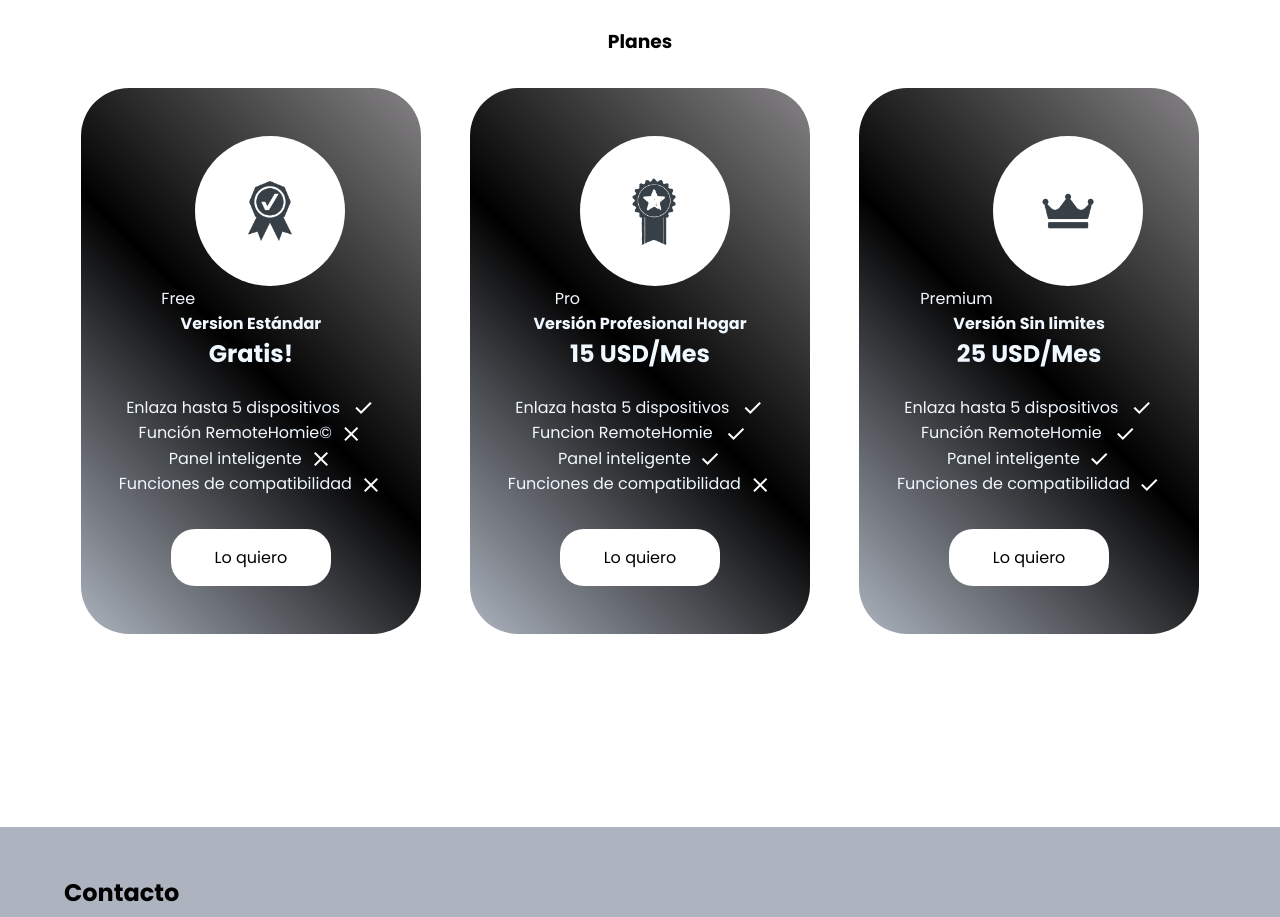
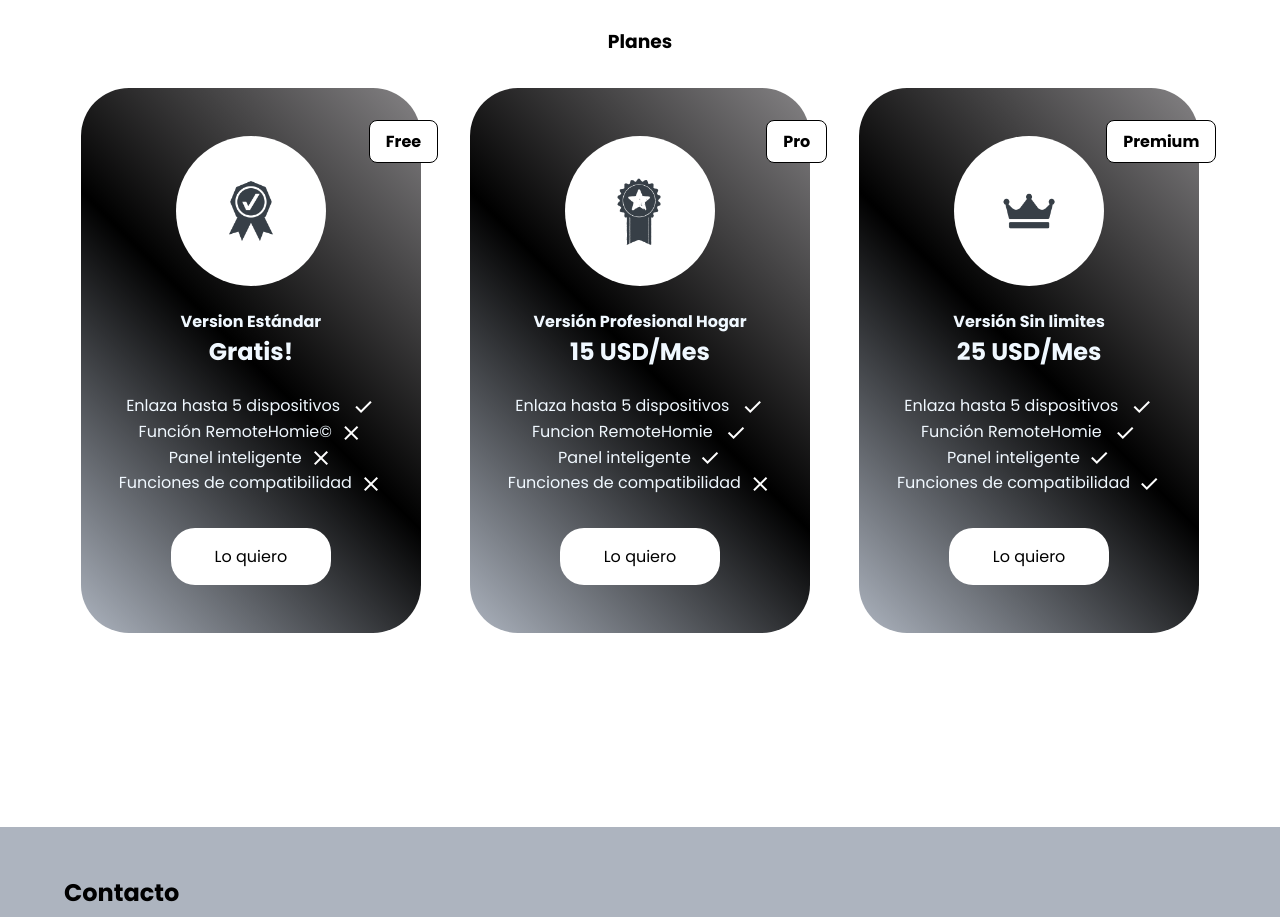
Before and after one commit to sen6eii/obligatoriodweb2, a plain HTML site: page index.html in a window 1280 px wide. Shown: the part 1620-2537 px from the top of the page. Drawn offline with nearby package versions, Linux system fonts and the light colour scheme.

Commit message:
Update styles.css

```diff
--- a/css/styles.css
+++ b/css/styles.css
@@ -432,7 +432,7 @@ li{
  }
 
  /*etiqueta flotante*/
- #label{
+ .label{
     color: #000000;
     position: absolute;
     top: -3%;
```
